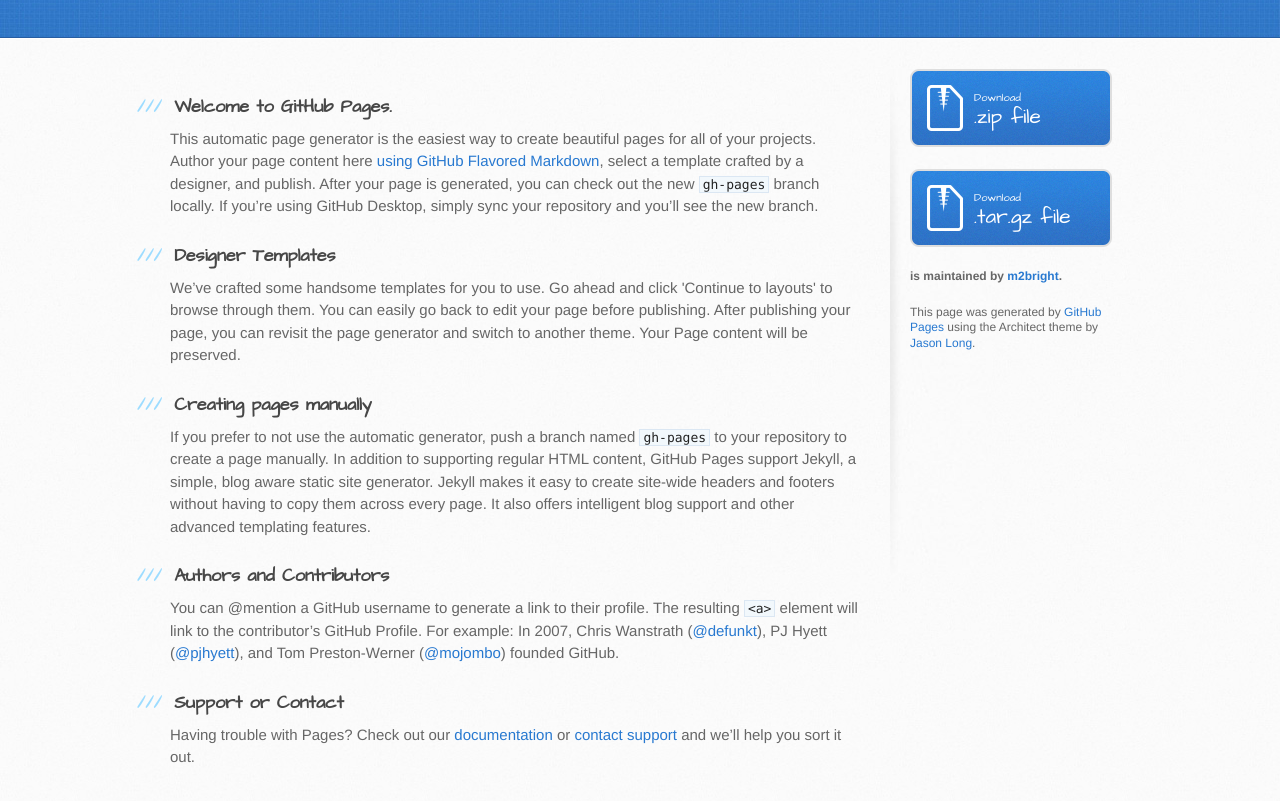
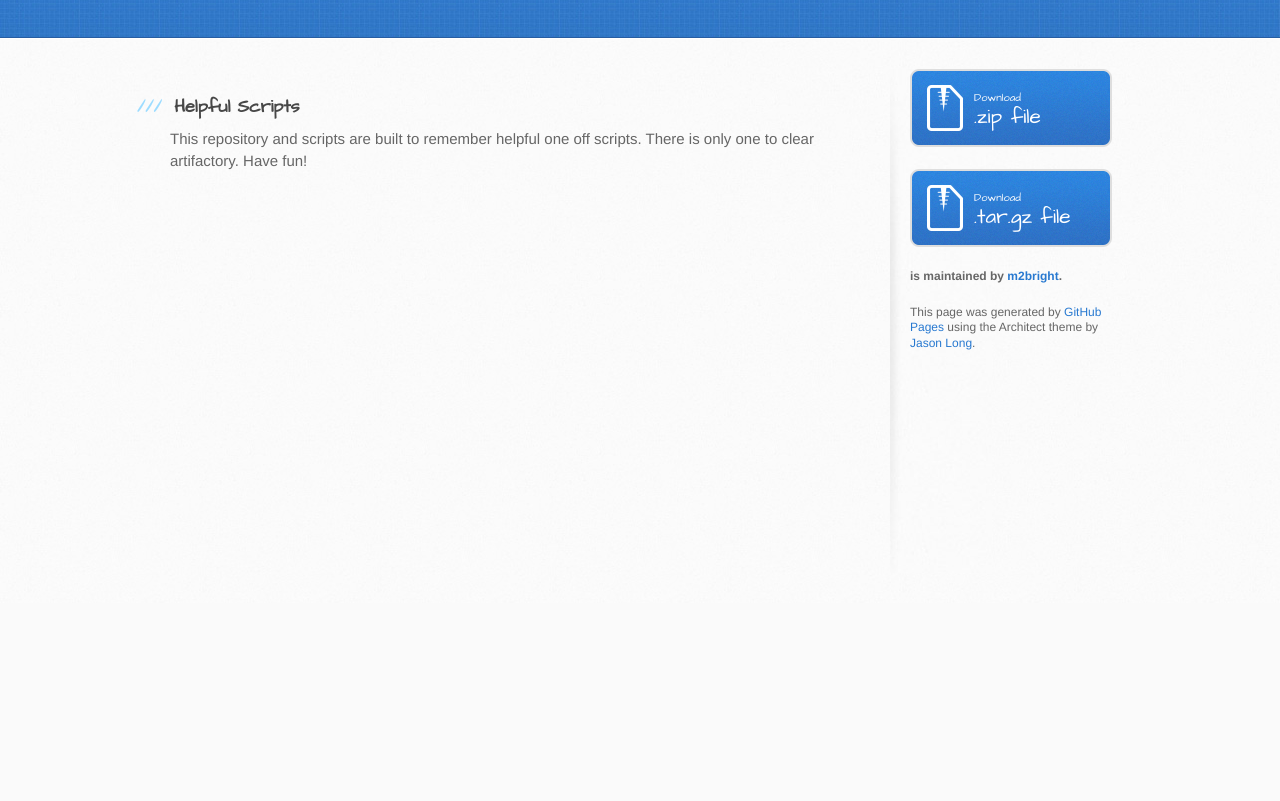
Before and after one commit to m2bright/helperscripts, a plain HTML site: page index.html in a window 1280 px wide. Shown: the part 197-998 px from the top of the page. After the commit the page ends 800 px from the top, so only its background shows below. Drawn offline with Linux system fonts and the light colour scheme.

```diff
--- a/index.html
+++ b/index.html
@@ -29,29 +29,9 @@
       <div class="inner clearfix">
         <section id="main-content">
           <h3>
-<a id="welcome-to-github-pages" class="anchor" href="#welcome-to-github-pages" aria-hidden="true"><span aria-hidden="true" class="octicon octicon-link"></span></a>Welcome to GitHub Pages.</h3>
+<a id="helpful-scripts" class="anchor" href="#helpful-scripts" aria-hidden="true"><span aria-hidden="true" class="octicon octicon-link"></span></a>Helpful Scripts</h3>
 
-<p>This automatic page generator is the easiest way to create beautiful pages for all of your projects. Author your page content here <a href="https://guides.github.com/features/mastering-markdown/">using GitHub Flavored Markdown</a>, select a template crafted by a designer, and publish. After your page is generated, you can check out the new <code>gh-pages</code> branch locally. If you’re using GitHub Desktop, simply sync your repository and you’ll see the new branch.</p>
-
-<h3>
-<a id="designer-templates" class="anchor" href="#designer-templates" aria-hidden="true"><span aria-hidden="true" class="octicon octicon-link"></span></a>Designer Templates</h3>
-
-<p>We’ve crafted some handsome templates for you to use. Go ahead and click 'Continue to layouts' to browse through them. You can easily go back to edit your page before publishing. After publishing your page, you can revisit the page generator and switch to another theme. Your Page content will be preserved.</p>
-
-<h3>
-<a id="creating-pages-manually" class="anchor" href="#creating-pages-manually" aria-hidden="true"><span aria-hidden="true" class="octicon octicon-link"></span></a>Creating pages manually</h3>
-
-<p>If you prefer to not use the automatic generator, push a branch named <code>gh-pages</code> to your repository to create a page manually. In addition to supporting regular HTML content, GitHub Pages support Jekyll, a simple, blog aware static site generator. Jekyll makes it easy to create site-wide headers and footers without having to copy them across every page. It also offers intelligent blog support and other advanced templating features.</p>
-
-<h3>
-<a id="authors-and-contributors" class="anchor" href="#authors-and-contributors" aria-hidden="true"><span aria-hidden="true" class="octicon octicon-link"></span></a>Authors and Contributors</h3>
-
-<p>You can @mention a GitHub username to generate a link to their profile. The resulting <code>&lt;a&gt;</code> element will link to the contributor’s GitHub Profile. For example: In 2007, Chris Wanstrath (<a href="https://github.com/defunkt" class="user-mention">@defunkt</a>), PJ Hyett (<a href="https://github.com/pjhyett" class="user-mention">@pjhyett</a>), and Tom Preston-Werner (<a href="https://github.com/mojombo" class="user-mention">@mojombo</a>) founded GitHub.</p>
-
-<h3>
-<a id="support-or-contact" class="anchor" href="#support-or-contact" aria-hidden="true"><span aria-hidden="true" class="octicon octicon-link"></span></a>Support or Contact</h3>
-
-<p>Having trouble with Pages? Check out our <a href="https://help.github.com/pages">documentation</a> or <a href="https://github.com/contact">contact support</a> and we’ll help you sort it out.</p>
+<p>This repository and scripts are built to remember helpful one off scripts. There is only one to clear artifactory. Have fun!</p>
         </section>
 
         <aside id="sidebar">
```
Also changed, not shown: params.json (+1 -1 lines).
